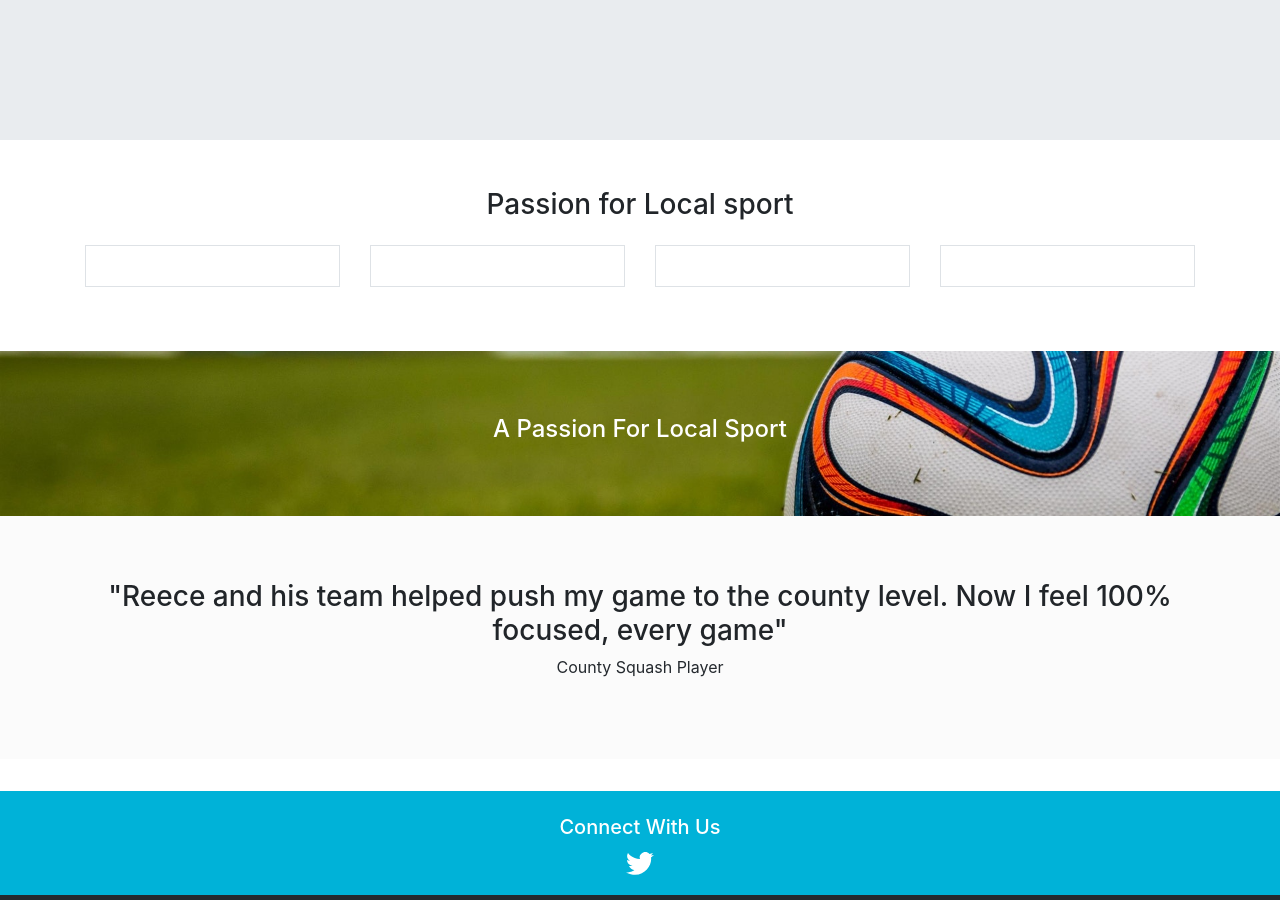
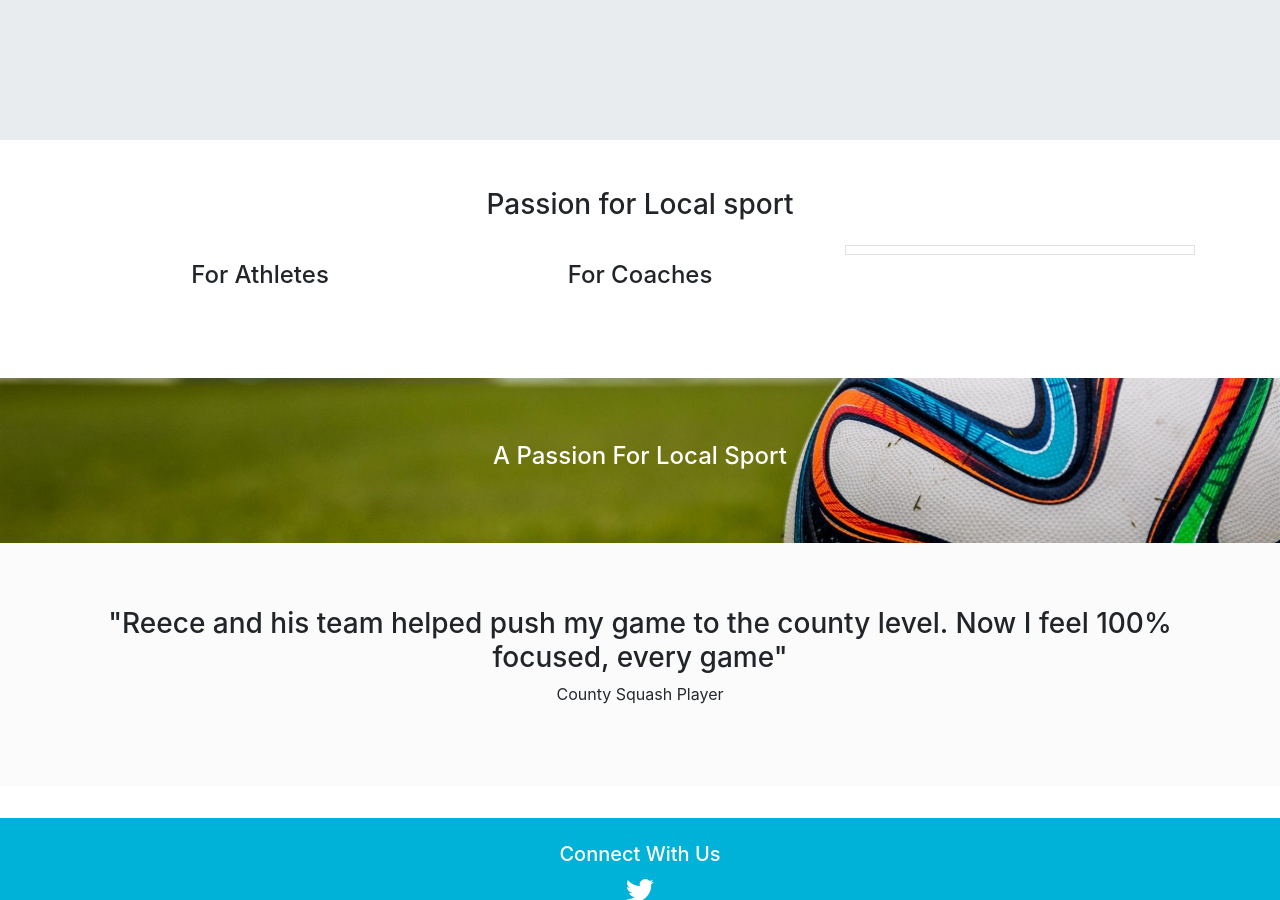
Before and after one commit to krussll/etsysimplicity, a Jekyll site: the page built from index.md, in a window 1280 px wide and 900 px high, scrolled down 881 px. Built offline with Jekyll 4.4.1, drawn with Linux system fonts in a browser that asks for light colours; nearby versions of some CDN libraries.

Commit message:
Update home.html

```diff
--- a/_layouts/home.html
+++ b/_layouts/home.html
@@ -24,33 +24,25 @@
     <div class="container my-md-5">
       <h3 class="text-center">Passion for Local sport</h3>
       <div class="row">
-        <div class="col-xs-6 col-lg-3 my-3 text-center">
-          <div class="border">
+        <div class="col-xs-6 col-lg-4 my-3 text-center">
+          <div>
             <div class="p-3">
-              <h4></h4>
+              <h4>For Athletes</h4>
             </div>
           </div>
         </div>
 
-        <div class="col-xs-6 col-lg-3 my-3 text-center">
-          <div class="border">
+        <div class="col-xs-6 col-lg-4 my-3 text-center">
+          <div>
             <div class="p-3">
-              <h4></h4>
+              <h4>For Coaches</h4>
             </div>
           </div>
         </div>
 
-        <div class="col-xs-6 col-lg-3 my-3 text-center">
+        <div class="col-xs-6 col-lg-4 my-3 text-center">
           <div class="border">
-            <div class="p-3">
-              <h4></h4>
-            </div>
-          </div>
-        </div>
-
-        <div class="col-xs-6 col-lg-3 my-3 text-center">
-          <div class="border">
-            <div class="p-3">
+            <div>
               <h4></h4>
             </div>
           </div>
```
